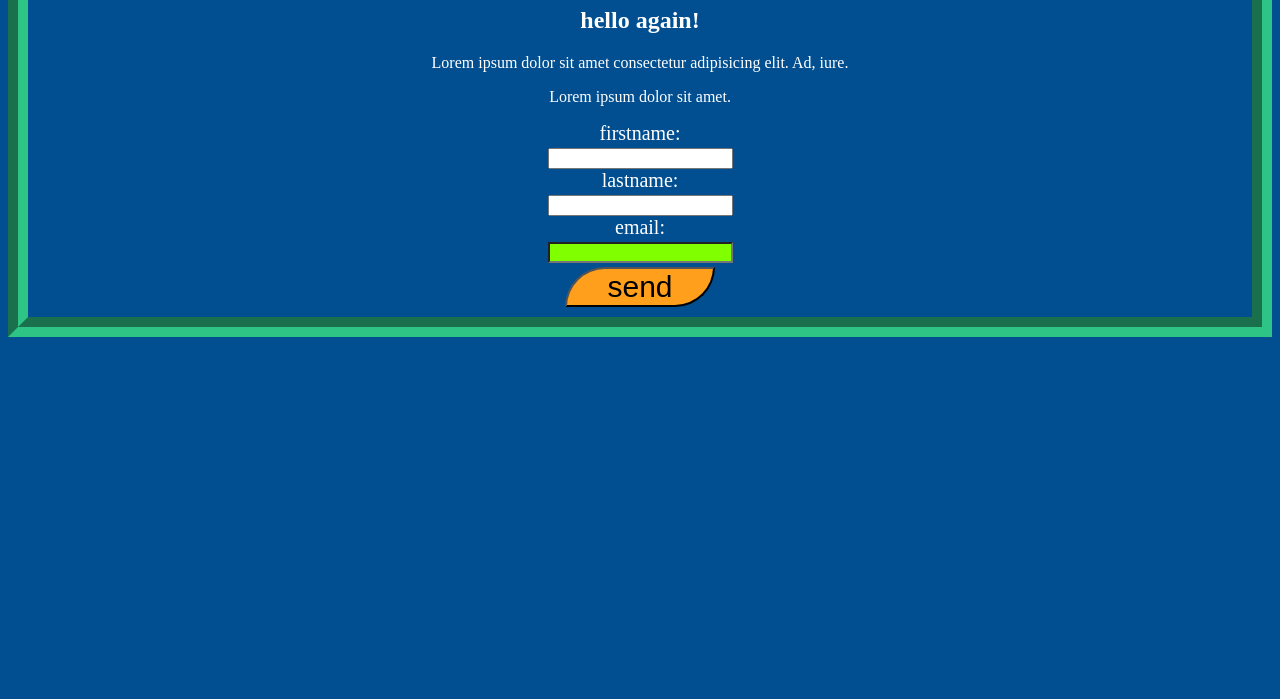
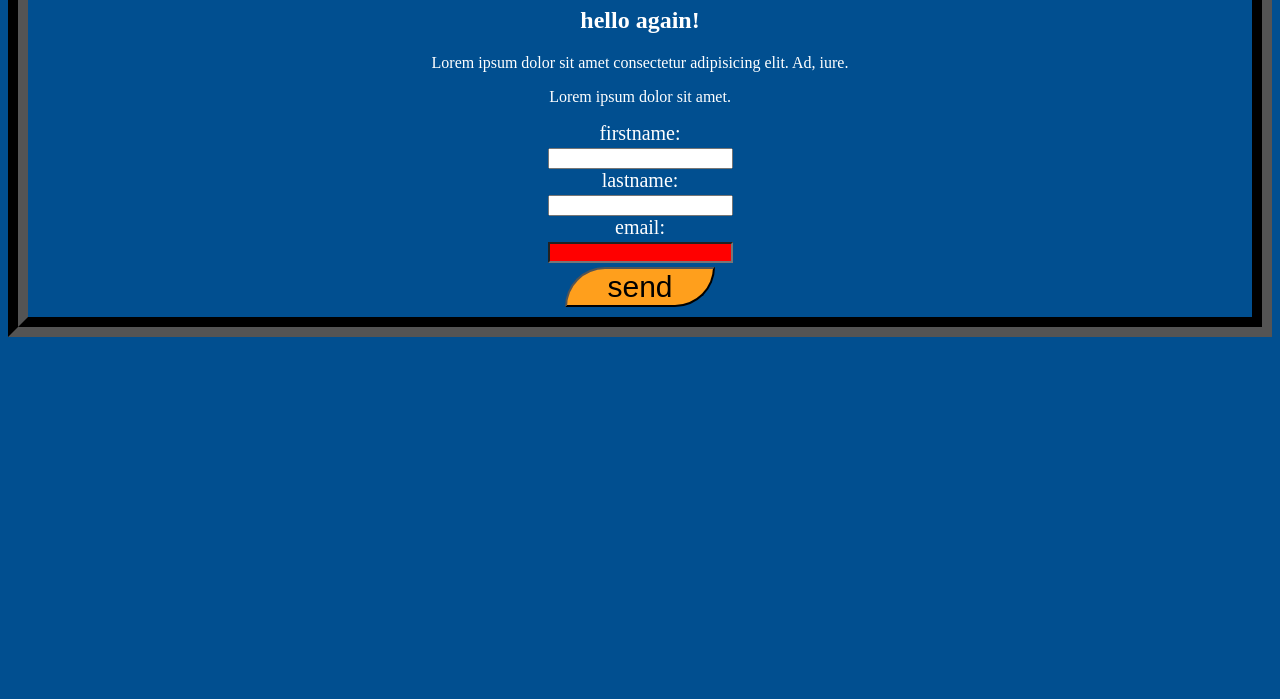
Before and after one commit to gholiali1212165/mysite, a plain HTML site: page index.html in a window 1280 px wide. Shown: the part 101-800 px from the top of the page. Drawn offline with Linux system fonts and the light colour scheme.

Commit message:
Update index.html

```diff
--- a/index.html
+++ b/index.html
@@ -9,7 +9,7 @@
             color: white;
             background-color: #014f90;
             text-align: center;
-            border: 20px groove #2EC486;
+            border: 20px groove #000000;
         }
         form{
             font-size: 20px;
@@ -40,7 +40,7 @@
         <input type="text" name="lastname"> <br>
 
         <label for="email">email:</label> <br>
-        <input style="background-color: chartreuse;" type="text" name="email"> <br>
+        <input style="background-color: rgb(255, 0, 0);" type="text" name="email"> <br>
         <input type="submit" value="send" id="sub">
     </form>
 </body>
```
